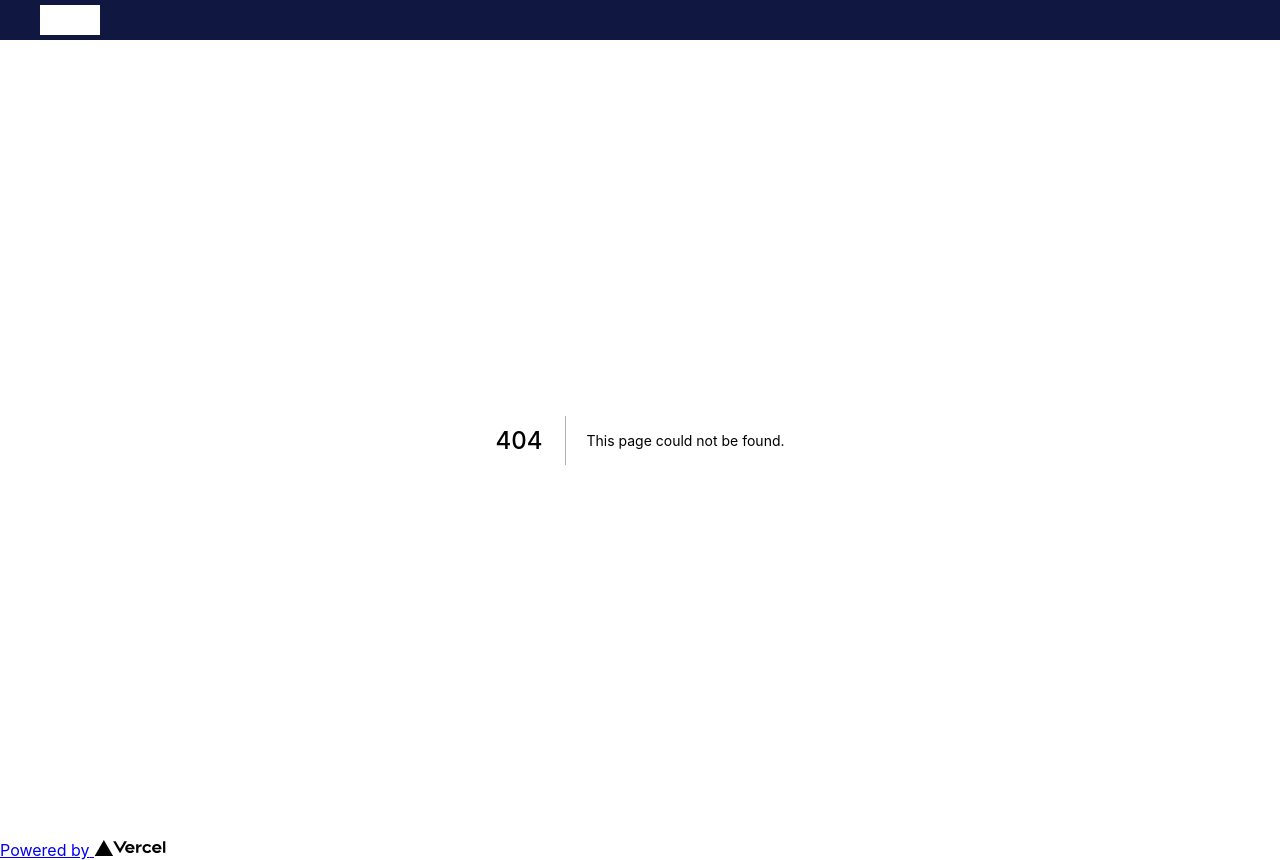
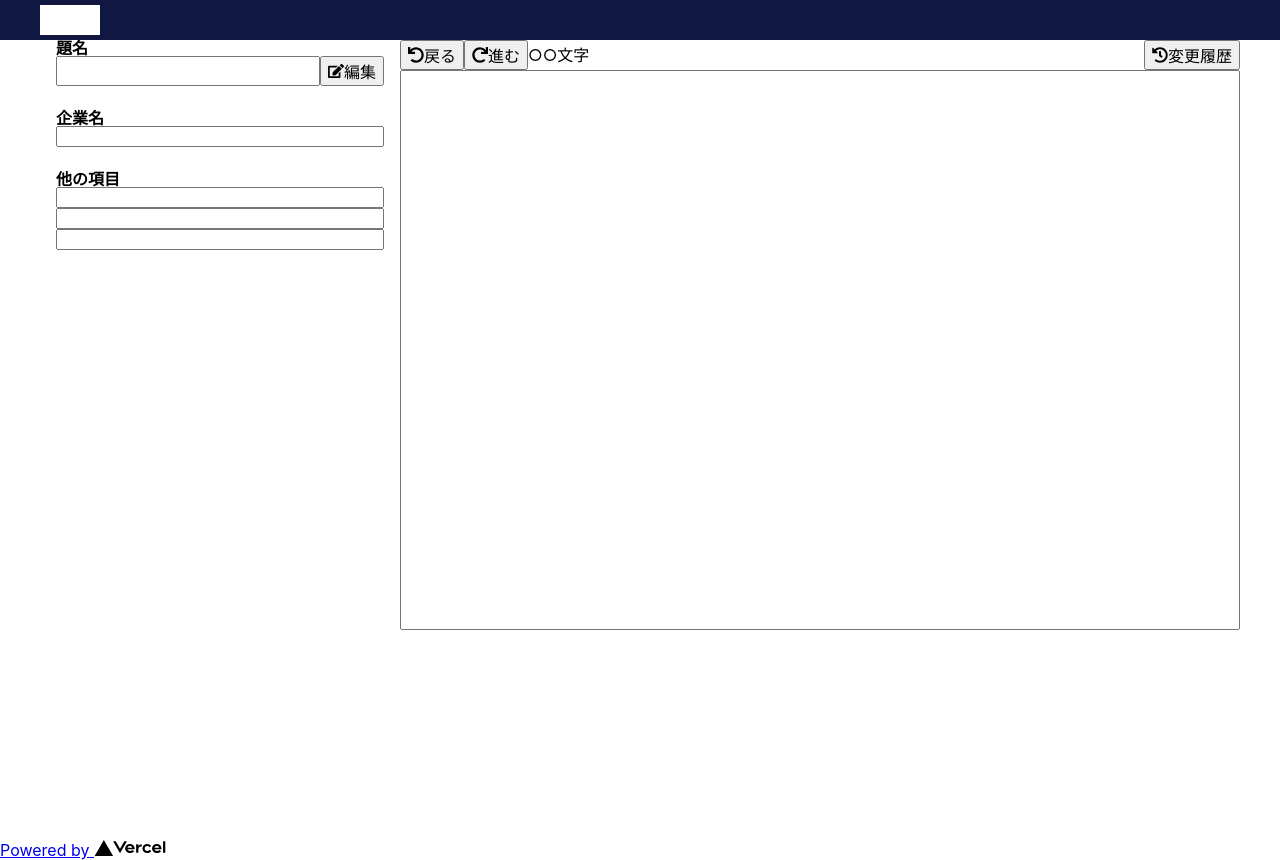
Before and after one commit to kajikentaro/es-editor, a Next.js app: page /edit/1/1 in a window 1280 px wide. Before the commit this address had no page. Built offline with nearby package versions, Linux system fonts and the light colour scheme.

Commit message:
Add: 編集画面edit.jsの追加

```diff
--- a/package.json
+++ b/package.json
@@ -8,6 +8,10 @@
     "lint": "next lint"
   },
   "dependencies": {
+    "@fortawesome/fontawesome-svg-core": "^1.2.36",
+    "@fortawesome/free-brands-svg-icons": "^5.15.4",
+    "@fortawesome/free-solid-svg-icons": "^5.15.4",
+    "@fortawesome/react-fontawesome": "^0.1.16",
     "next": "12.0.8",
     "react": "17.0.2",
     "react-dom": "17.0.2"
--- /dev/null
+++ b/src/interfaces/interfaces.ts
@@ -0,0 +1,7 @@
+export interface Document {
+  companyId: string;
+  tagId: string;
+  documentId: string;
+  text: string;
+  wordCount: number;
+}
--- /dev/null
+++ b/src/pages/edit/[company]/[section].tsx
@@ -0,0 +1,81 @@
+import type { NextPage } from "next";
+import Image from "next/image";
+import styles from "styles/Edit.module.scss";
+import {
+  faEdit,
+  faUndo,
+  faRedo,
+  faHistory,
+} from "@fortawesome/free-solid-svg-icons";
+import { FontAwesomeIcon } from "@fortawesome/react-fontawesome";
+import { useRouter } from "next/router";
+import { Document } from "interfaces/interfaces";
+import { useState } from "react";
+
+const Home: NextPage = () => {
+  const router = useRouter();
+  const { company, section } = router.query;
+  //const { document, setDocument } = useState<Document>({});
+  console.log(company, section);
+  return (
+    <div className={styles.content}>
+      <div className={styles.first}>
+        <div className={styles.section}>
+          <h2>題名</h2>
+          <div className={styles.row}>
+            <input />
+            <button>
+              <FontAwesomeIcon className={styles.icon} icon={faEdit} />
+              編集
+            </button>
+          </div>
+        </div>
+        <div className={styles.section}>
+          <h2>企業名</h2>
+          <div className={styles.row}>
+            <input />
+          </div>
+        </div>
+        <div className={styles.section}>
+          <h2>他の項目</h2>
+          <div className={styles.row}>
+            <input />
+          </div>
+          <div className={styles.row}>
+            <input />
+          </div>
+          <div className={styles.row}>
+            <input />
+          </div>
+        </div>
+      </div>
+      <div className={styles.second}>
+        <div className={styles.row}>
+          <div className={styles.left}>
+            <button>
+              <FontAwesomeIcon className={styles.icon} icon={faUndo} />
+              戻る
+            </button>
+            <button>
+              <FontAwesomeIcon className={styles.icon} icon={faRedo} />
+              進む
+            </button>
+            <p>○○文字</p>
+          </div>
+          <div className={styles.right}>
+            <button>
+              <FontAwesomeIcon className={styles.icon} icon={faHistory} />
+              変更履歴
+            </button>
+          </div>
+        </div>
+        <div className={styles.edit}>
+          <textarea />
+        </div>
+      </div>
+      <div className={styles.third}></div>
+    </div>
+  );
+};
+
+export default Home;
--- /dev/null
+++ b/src/styles/Edit.module.scss
@@ -0,0 +1,52 @@
+@use "common" as c;
+
+.content {
+  max-width: c.$content-width;
+  margin: 0 auto;
+  display: flex;
+}
+
+// メニューバー
+.first {
+  width: 30%;
+  .section {
+    margin: 0 1rem 1.5rem 1rem;
+  }
+  .row {
+    display: flex;
+    input {
+      width: 0;
+      flex: 1;
+    }
+    button {
+      @include c.font-awesome-btn;
+    }
+  }
+}
+
+// 編集エリア
+.second {
+  width: 70%;
+  button {
+    @include c.font-awesome-btn;
+  }
+
+  // 戻る進むなどの操作パネル
+  .row {
+    display: flex;
+    flex-direction: row;
+    justify-content: space-between;
+    .left {
+      display: flex;
+      flex-direction: row;
+      align-items: center;
+    }
+  }
+  .edit {
+    textarea {
+      resize: none;
+      width: 100%;
+      height: 70vh;
+    }
+  }
+}
--- a/src/styles/_common.scss
+++ b/src/styles/_common.scss
@@ -3,3 +3,12 @@ $content_width: 1200px;
 $base-color-a: #101841;
 $base-color-b: #144da0;
 $base-color-c: #70acce;
+
+@mixin font-awesome-btn {
+  font-size: 1rem;
+  display: inline-flex;
+  align-items: center;
+  .icon {
+    width: 1em;
+  }
+}
```
Also changed, not shown: 1 other file (tests, documents, lock files or other folders).
